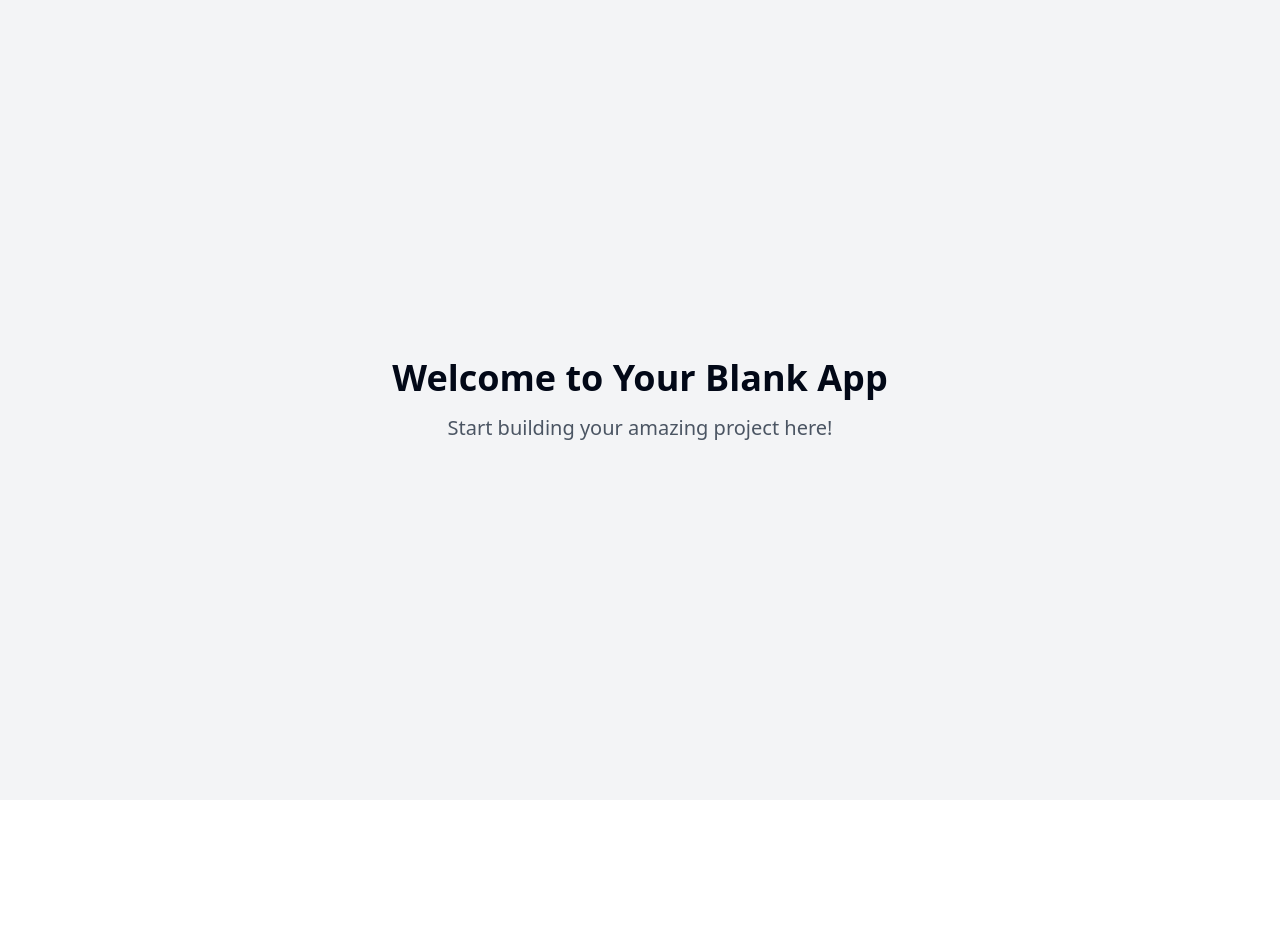
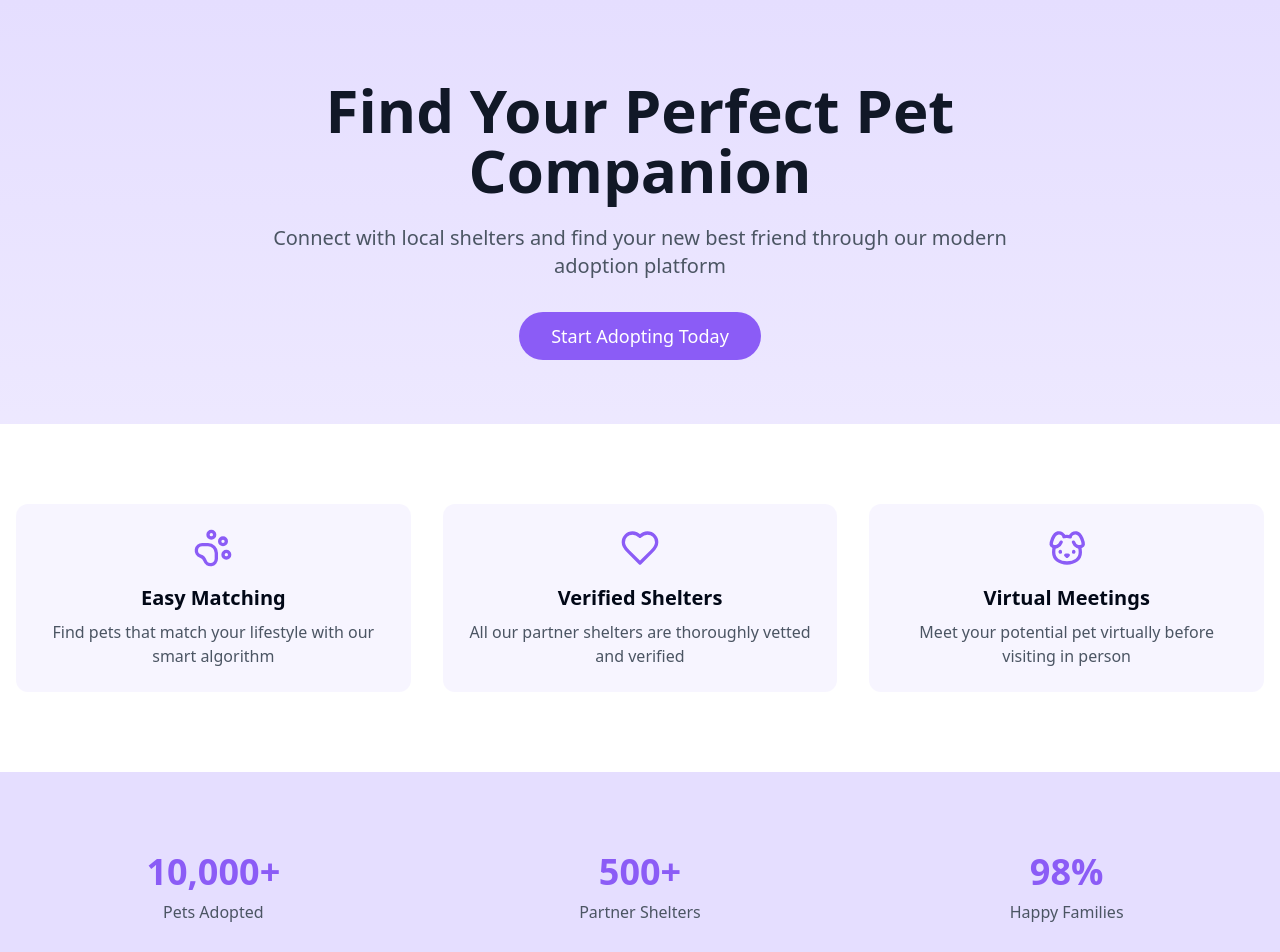
Before and after one commit to Arhaan-Siddiquee/pawsitive-adopt-landing, a React (Vite) app: page / in a window 1280 px wide. Shown: the top 952 px of the page. Before the commit the page ends 800 px from the top, so only its background shows below. Built offline with nearby package versions, Linux system fonts and the light colour scheme.

Commit message:
Add landing page for Pet Adoption
Implement a landing page for the SaaS Pet Adoption Website, replacing the existing content on the Index page.
[skip gpt_engineer]

```diff
--- a/src/index.css
+++ b/src/index.css
@@ -6,63 +6,24 @@
   :root {
     --background: 0 0% 100%;
     --foreground: 222.2 84% 4.9%;
-
     --card: 0 0% 100%;
     --card-foreground: 222.2 84% 4.9%;
-
     --popover: 0 0% 100%;
     --popover-foreground: 222.2 84% 4.9%;
-
-    --primary: 222.2 47.4% 11.2%;
+    --primary: 271 95% 65%;
     --primary-foreground: 210 40% 98%;
-
-    --secondary: 210 40% 96.1%;
+    --secondary: 252 100% 95%;
     --secondary-foreground: 222.2 47.4% 11.2%;
-
     --muted: 210 40% 96.1%;
     --muted-foreground: 215.4 16.3% 46.9%;
-
     --accent: 210 40% 96.1%;
     --accent-foreground: 222.2 47.4% 11.2%;
-
     --destructive: 0 84.2% 60.2%;
     --destructive-foreground: 210 40% 98%;
-
     --border: 214.3 31.8% 91.4%;
     --input: 214.3 31.8% 91.4%;
-    --ring: 222.2 84% 4.9%;
-
-    --radius: 0.5rem;
-  }
-
-  .dark {
-    --background: 222.2 84% 4.9%;
-    --foreground: 210 40% 98%;
-
-    --card: 222.2 84% 4.9%;
-    --card-foreground: 210 40% 98%;
-
-    --popover: 222.2 84% 4.9%;
-    --popover-foreground: 210 40% 98%;
-
-    --primary: 210 40% 98%;
-    --primary-foreground: 222.2 47.4% 11.2%;
-
-    --secondary: 217.2 32.6% 17.5%;
-    --secondary-foreground: 210 40% 98%;
-
-    --muted: 217.2 32.6% 17.5%;
-    --muted-foreground: 215 20.2% 65.1%;
-
-    --accent: 217.2 32.6% 17.5%;
-    --accent-foreground: 210 40% 98%;
-
-    --destructive: 0 62.8% 30.6%;
-    --destructive-foreground: 210 40% 98%;
-
-    --border: 217.2 32.6% 17.5%;
-    --input: 217.2 32.6% 17.5%;
-    --ring: 212.7 26.8% 83.9%;
+    --ring: 271 95% 65%;
+    --radius: 1rem;
   }
 }
 
@@ -70,8 +31,7 @@
   * {
     @apply border-border;
   }
-
   body {
-    @apply bg-background text-foreground;
+    @apply bg-background text-foreground antialiased;
   }
 }
--- a/src/pages/Index.tsx
+++ b/src/pages/Index.tsx
@@ -1,12 +1,97 @@
-// Update this page (the content is just a fallback if you fail to update the page)
+import { Button } from "@/components/ui/button";
+import { Dog, Cat, Heart, PawPrint } from "lucide-react";
 
 const Index = () => {
   return (
-    <div className="min-h-screen flex items-center justify-center bg-gray-100">
-      <div className="text-center">
-        <h1 className="text-4xl font-bold mb-4">Welcome to Your Blank App</h1>
-        <p className="text-xl text-gray-600">Start building your amazing project here!</p>
-      </div>
+    <div className="min-h-screen bg-gradient-to-b from-secondary to-white">
+      {/* Hero Section */}
+      <section className="container px-4 pt-20 pb-16 animate-fadeIn">
+        <div className="text-center max-w-3xl mx-auto">
+          <h1 className="text-4xl md:text-6xl font-bold text-gray-900 mb-6">
+            Find Your Perfect Pet Companion
+          </h1>
+          <p className="text-xl text-gray-600 mb-8">
+            Connect with local shelters and find your new best friend through our
+            modern adoption platform
+          </p>
+          <Button className="bg-primary hover:bg-primary/90 text-white px-8 py-6 text-lg rounded-full">
+            Start Adopting Today
+          </Button>
+        </div>
+      </section>
+
+      {/* Features Section */}
+      <section className="py-20 bg-white">
+        <div className="container px-4">
+          <div className="grid md:grid-cols-3 gap-8">
+            {[
+              {
+                icon: <PawPrint className="w-10 h-10 text-primary" />,
+                title: "Easy Matching",
+                description:
+                  "Find pets that match your lifestyle with our smart algorithm",
+              },
+              {
+                icon: <Heart className="w-10 h-10 text-primary" />,
+                title: "Verified Shelters",
+                description:
+                  "All our partner shelters are thoroughly vetted and verified",
+              },
+              {
+                icon: <Dog className="w-10 h-10 text-primary" />,
+                title: "Virtual Meetings",
+                description:
+                  "Meet your potential pet virtually before visiting in person",
+              },
+            ].map((feature, index) => (
+              <div
+                key={index}
+                className="text-center p-6 rounded-xl bg-secondary/30"
+              >
+                <div className="flex justify-center mb-4">{feature.icon}</div>
+                <h3 className="text-xl font-semibold mb-2">{feature.title}</h3>
+                <p className="text-gray-600">{feature.description}</p>
+              </div>
+            ))}
+          </div>
+        </div>
+      </section>
+
+      {/* Stats Section */}
+      <section className="py-20 bg-secondary">
+        <div className="container px-4">
+          <div className="grid md:grid-cols-3 gap-8 text-center">
+            {[
+              { number: "10,000+", label: "Pets Adopted" },
+              { number: "500+", label: "Partner Shelters" },
+              { number: "98%", label: "Happy Families" },
+            ].map((stat, index) => (
+              <div key={index}>
+                <div className="text-4xl font-bold text-primary mb-2">
+                  {stat.number}
+                </div>
+                <div className="text-gray-600">{stat.label}</div>
+              </div>
+            ))}
+          </div>
+        </div>
+      </section>
+
+      {/* CTA Section */}
+      <section className="py-20 bg-white">
+        <div className="container px-4 text-center">
+          <h2 className="text-3xl md:text-4xl font-bold mb-6">
+            Ready to Meet Your New Best Friend?
+          </h2>
+          <p className="text-xl text-gray-600 mb-8 max-w-2xl mx-auto">
+            Join thousands of happy pet owners who found their perfect companion
+            through our platform
+          </p>
+          <Button className="bg-primary hover:bg-primary/90 text-white px-8 py-6 text-lg rounded-full">
+            Get Started Now
+          </Button>
+        </div>
+      </section>
     </div>
   );
 };
--- a/tailwind.config.ts
+++ b/tailwind.config.ts
@@ -25,12 +25,12 @@ export default {
         background: "hsl(var(--background))",
         foreground: "hsl(var(--foreground))",
         primary: {
-          DEFAULT: "hsl(var(--primary))",
-          foreground: "hsl(var(--primary-foreground))",
+          DEFAULT: "#8B5CF6",
+          foreground: "#FFFFFF",
         },
         secondary: {
-          DEFAULT: "hsl(var(--secondary))",
-          foreground: "hsl(var(--secondary-foreground))",
+          DEFAULT: "#E5DEFF",
+          foreground: "#1A1F2C",
         },
         destructive: {
           DEFAULT: "hsl(var(--destructive))",
@@ -67,10 +67,15 @@ export default {
           from: { height: "var(--radix-accordion-content-height)" },
           to: { height: "0" },
         },
+        fadeIn: {
+          "0%": { opacity: "0", transform: "translateY(10px)" },
+          "100%": { opacity: "1", transform: "translateY(0)" },
+        },
       },
       animation: {
         "accordion-down": "accordion-down 0.2s ease-out",
         "accordion-up": "accordion-up 0.2s ease-out",
+        fadeIn: "fadeIn 0.5s ease-out forwards",
       },
     },
   },
```
